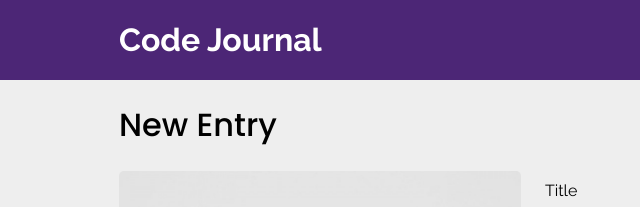
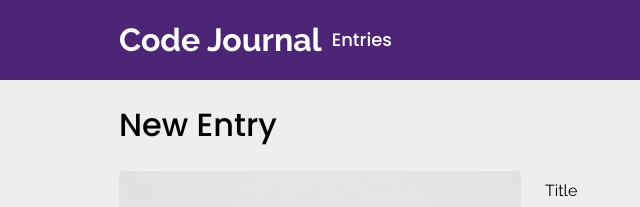
Before and after one commit to JRodriguez-Luna/code-journal, a website: page index.html in a window 1280 px wide. Shown: the top 207 px of the page, 107-747 px from the left. Drawn offline with Linux system fonts and the light colour scheme.

Commit message:
Add nav bar 'Entries' and event handler to swap proper view. #6

```diff
--- a/css/styles.css
+++ b/css/styles.css
@@ -16,6 +16,20 @@ img {
   width: 100%;
   height: auto;
   border-radius: 5px;
+}
+
+/* Nav Bar */
+.navbar {
+  display: flex;
+  justify-content: flex-start;
+  align-items: center;
+}
+
+.nav-item {
+  color: white;
+  text-decoration: none;
+  font-size: 18px;
+  padding: 0 10px;
 }
 
 .no-entries-text {
--- a/index.html
+++ b/index.html
@@ -35,8 +35,11 @@
       <!-- Title Page -->
       <div class="container">
         <div class="row">
-          <div class="column-half">
+          <div class="column-half navbar">
             <h1>Code Journal</h1>
+            <a href="#" data-view="entries" class="nav-item header-font"
+              >Entries</a
+            >
           </div>
         </div>
       </div>
--- a/js/main.js
+++ b/js/main.js
@@ -4,12 +4,14 @@ const $photoUrl = document.querySelector('#photoUrl');
 const $entriesView = document.querySelector('.entries-wrap');
 const $previewImg = document.querySelector('#placeholder-img');
 const $journalEntry = document.querySelector('#journal-entry');
+const $navItem = document.querySelector('.nav-item');
 const placeholderImg = $previewImg.src;
 if (!$entryForm) throw new Error('$entryForm did not query!');
 if (!$photoUrl) throw new Error('$photoUrl did not query!');
 if (!$previewImg) throw new Error('$previewImg did not query!');
 if (!$journalEntry) throw new Error('$journalEntry did not query!');
 if (!$entriesView) throw new Error('$entriesView did not query!');
+if (!$navItem) throw new Error('$navItem did not query!');
 // set the src attribute of the photo from user input
 $photoUrl.addEventListener('input', (event) => {
   const url = event.target;
@@ -75,6 +77,12 @@ document.addEventListener('DOMContentLoaded', () => {
   viewSwap(data.view);
   toggleNoEntries();
 });
+//  Swap proper tab view
+$navItem.addEventListener('click', (event) => {
+  const $eventTarget = event.target;
+  const viewName = $eventTarget.dataset.view;
+  if (viewName === 'entries' || viewName === 'entry-form') viewSwap(viewName);
+});
 // toggles the no entries text to show or hide when the function is called
 const toggleNoEntries = () => {
   const $noEntryText = document.querySelector('.no-entries-text');
```
Also changed, not shown: ts/main.ts (+9 -0 lines).
